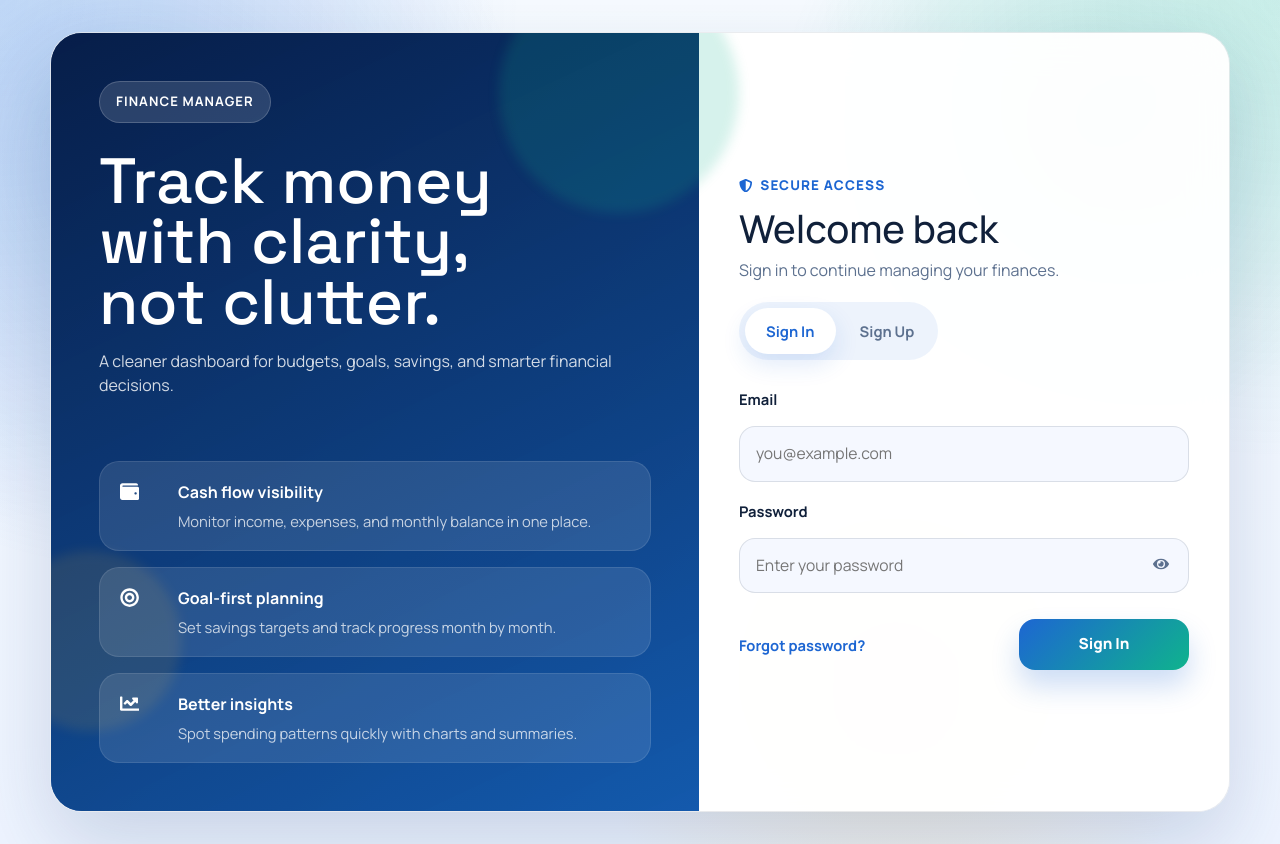
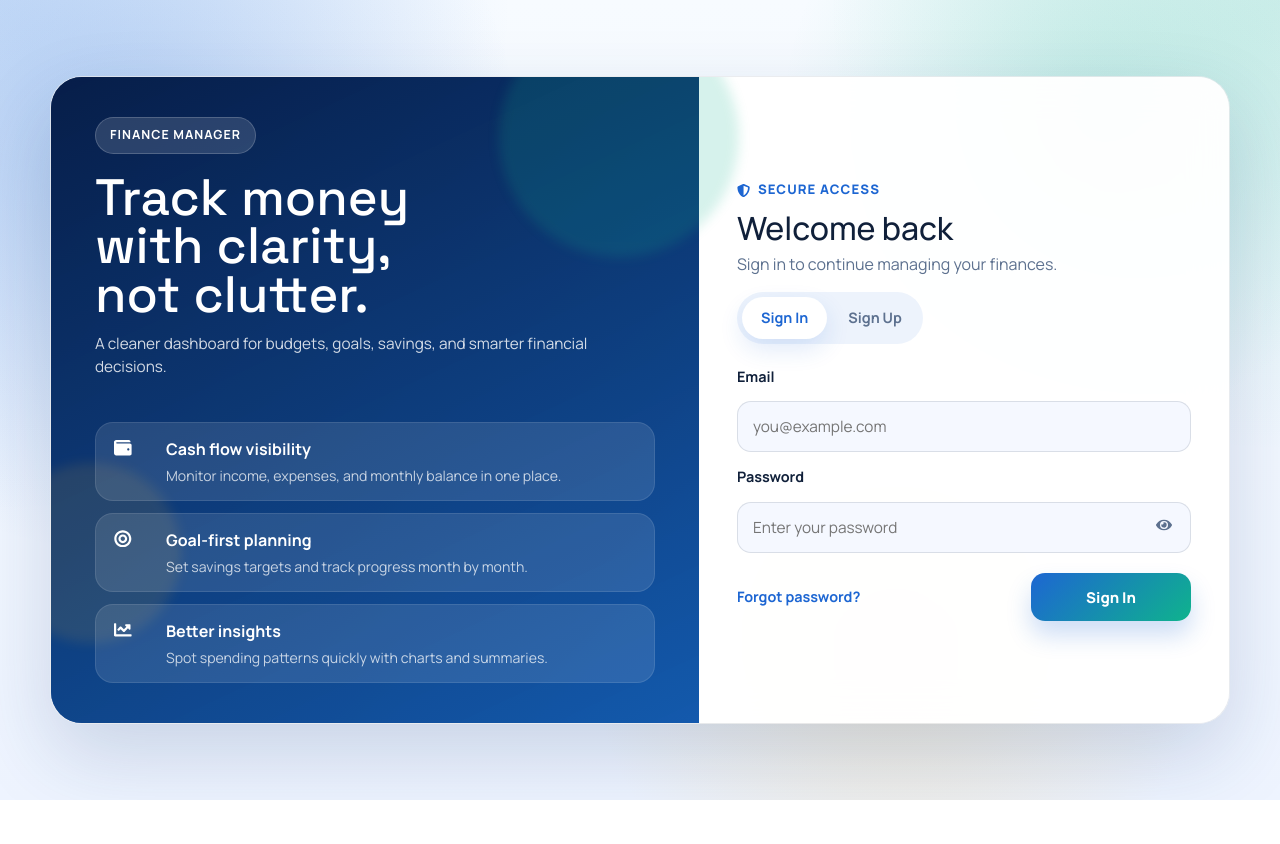
Before and after one commit to Faroouqi/BankingFrontend, a React (Vite) app: page / in a window 1280 px wide. After the commit the page ends 800 px from the top, so only its background shows below. Built offline with nearby package versions, Linux system fonts and the light colour scheme.

Commit message:
Fix Login Issue

```diff
--- a/src/css/Login.css
+++ b/src/css/Login.css
@@ -1,13 +1,17 @@
+/* Login.css */
+
 @import url('https://fonts.googleapis.com/css2?family=Space+Grotesk:wght@500;700&display=swap');
 
+/* ─── Shell ──────────────────────────────────────────────────────────────── */
 .auth-shell {
     position: relative;
-    min-height: 100vh;
-    padding: 32px;
+    height: 100vh;           /* exact viewport height – no scroll */
+    box-sizing: border-box;  /* padding included in the 100vh */
+    padding: 24px;
     display: flex;
     align-items: center;
     justify-content: center;
-    overflow: hidden;
+    overflow: hidden;        /* nothing bleeds out */
 }
 
 .auth-backdrop {
@@ -20,23 +24,25 @@
     pointer-events: none;
 }
 
+/* ─── Layout card ────────────────────────────────────────────────────────── */
 .auth-layout {
     position: relative;
     z-index: 1;
     width: min(1180px, 100%);
-    min-height: 720px;
+    max-height: 100%;        /* never taller than the shell */
+    overflow-y: auto;        /* internal scroll only when screen is very short */
     display: grid;
     grid-template-columns: minmax(300px, 1.1fr) minmax(360px, 0.9fr);
     background: rgba(255, 255, 255, 0.72);
     border: 1px solid rgba(16, 32, 58, 0.08);
     border-radius: 32px;
-    overflow: hidden;
     box-shadow: 0 32px 80px rgba(26, 61, 118, 0.18);
     backdrop-filter: blur(18px);
 }
 
+/* ─── Showcase (left panel) ──────────────────────────────────────────────── */
 .auth-showcase {
-    padding: 48px;
+    padding: 40px 44px;
     color: #ffffff;
     background:
         linear-gradient(155deg, rgba(6, 28, 71, 0.96), rgba(18, 88, 168, 0.88)),
@@ -76,49 +82,49 @@
 
 .auth-brand-pill {
     width: fit-content;
-    padding: 10px 16px;
+    padding: 8px 14px;
     border-radius: 999px;
     background: rgba(255, 255, 255, 0.14);
     border: 1px solid rgba(255, 255, 255, 0.18);
-    font-size: 0.82rem;
+    font-size: 0.78rem;
     font-weight: 700;
     letter-spacing: 0.08em;
     text-transform: uppercase;
 }
 
 .auth-showcase h1 {
-    margin: 28px 0 16px;
+    margin: 20px 0 12px;
     max-width: 11ch;
     font-family: 'Space Grotesk', sans-serif;
-    font-size: clamp(2.8rem, 5vw, 4.6rem);
+    font-size: clamp(2.2rem, 4vw, 3.8rem);
     line-height: 0.95;
 }
 
 .auth-showcase p {
     max-width: 540px;
     color: rgba(255, 255, 255, 0.82);
-    font-size: 1rem;
+    font-size: 0.96rem;
 }
 
 .auth-feature-list {
     display: grid;
-    gap: 16px;
-    margin-top: 48px;
+    gap: 12px;
+    margin-top: 28px;
 }
 
 .auth-feature-card {
     display: grid;
-    grid-template-columns: 44px 1fr;
-    gap: 14px;
-    padding: 18px 20px;
-    border-radius: 20px;
+    grid-template-columns: 40px 1fr;
+    gap: 12px;
+    padding: 14px 18px;
+    border-radius: 18px;
     background: rgba(255, 255, 255, 0.11);
     border: 1px solid rgba(255, 255, 255, 0.1);
 }
 
 .auth-feature-card svg {
     margin-top: 2px;
-    font-size: 1.2rem;
+    font-size: 1.1rem;
 }
 
 .auth-feature-card strong,
@@ -127,13 +133,14 @@
 }
 
 .auth-feature-card span {
-    margin-top: 6px;
-    font-size: 0.92rem;
+    margin-top: 4px;
+    font-size: 0.88rem;
     color: rgba(255, 255, 255, 0.74);
 }
 
+/* ─── Form panel (right) ─────────────────────────────────────────────────── */
 .auth-panel {
-    padding: 42px 40px;
+    padding: 36px 38px;
     background: rgba(255, 255, 255, 0.84);
     display: flex;
     flex-direction: column;
@@ -143,8 +150,8 @@
 .auth-panel-header {
     display: flex;
     flex-direction: column;
-    gap: 20px;
-    margin-bottom: 28px;
+    gap: 16px;
+    margin-bottom: 22px;
 }
 
 .auth-eyebrow {
@@ -152,15 +159,15 @@
     align-items: center;
     gap: 8px;
     color: var(--primary);
-    font-size: 0.84rem;
+    font-size: 0.82rem;
     font-weight: 800;
     text-transform: uppercase;
     letter-spacing: 0.08em;
 }
 
 .auth-panel-header h2 {
-    margin: 10px 0 8px;
-    font-size: clamp(1.9rem, 3vw, 2.5rem);
+    margin: 8px 0 6px;
+    font-size: clamp(1.7rem, 2.5vw, 2.2rem);
     line-height: 1.1;
 }
 
@@ -173,18 +180,18 @@
     width: fit-content;
     display: inline-grid;
     grid-template-columns: repeat(2, 1fr);
-    padding: 6px;
-    gap: 6px;
+    padding: 5px;
+    gap: 5px;
     border-radius: 999px;
     background: rgba(29, 102, 210, 0.08);
 }
 
 .auth-mode-toggle button {
-    padding: 12px 18px;
+    padding: 10px 16px;
     border-radius: 999px;
     background: transparent;
     color: var(--text-muted);
-    font-size: 0.92rem;
+    font-size: 0.9rem;
     font-weight: 700;
     transition: 0.25s ease;
 }
@@ -195,32 +202,34 @@
     box-shadow: 0 10px 24px rgba(29, 102, 210, 0.14);
 }
 
+/* ─── Form elements ──────────────────────────────────────────────────────── */
 .auth-form {
     display: flex;
     flex-direction: column;
-    gap: 18px;
+    gap: 14px;
 }
 
 .auth-field {
     display: flex;
     flex-direction: column;
-    gap: 8px;
+    gap: 6px;
 }
 
 .auth-field label {
-    font-size: 0.92rem;
+    font-size: 0.9rem;
     font-weight: 700;
     color: var(--text-main);
 }
 
 .auth-field input {
     width: 100%;
-    padding: 15px 16px;
-    border-radius: 16px;
+    padding: 13px 15px;
+    border-radius: 14px;
     border: 1px solid rgba(16, 32, 58, 0.12);
     background: rgba(244, 248, 255, 0.9);
     color: var(--text-main);
-    font-size: 0.98rem;
+    font-size: 0.96rem;
+    box-sizing: border-box;
     transition: border-color 0.2s ease, box-shadow 0.2s ease, transform 0.2s ease;
 }
 
@@ -243,19 +252,19 @@
     top: 50%;
     right: 8px;
     transform: translateY(-50%);
-    width: 40px;
-    height: 40px;
-    border-radius: 12px;
+    width: 38px;
+    height: 38px;
+    border-radius: 10px;
     background: transparent;
     color: var(--text-muted);
 }
 
 .auth-otp-note {
-    padding: 14px 16px;
-    border-radius: 16px;
+    padding: 12px 14px;
+    border-radius: 14px;
     background: rgba(29, 102, 210, 0.08);
     color: var(--text-main);
-    font-size: 0.94rem;
+    font-size: 0.92rem;
 }
 
 .auth-inline-actions,
@@ -263,17 +272,17 @@
     display: flex;
     align-items: center;
     justify-content: space-between;
-    gap: 12px;
-    margin-top: 8px;
+    gap: 10px;
+    margin-top: 6px;
     flex-wrap: wrap;
 }
 
 .auth-primary-btn,
 .auth-secondary-btn {
-    min-width: 170px;
-    padding: 14px 20px;
-    border-radius: 16px;
-    font-size: 0.95rem;
+    min-width: 160px;
+    padding: 13px 18px;
+    border-radius: 14px;
+    font-size: 0.93rem;
     font-weight: 800;
     transition: transform 0.2s ease, box-shadow 0.2s ease, background 0.2s ease;
 }
@@ -281,7 +290,7 @@
 .auth-primary-btn {
     background: linear-gradient(135deg, #1d66d2, #0fb38d);
     color: #ffffff;
-    box-shadow: 0 16px 28px rgba(29, 102, 210, 0.22);
+    box-shadow: 0 14px 24px rgba(29, 102, 210, 0.22);
 }
 
 .auth-primary-btn:hover:not(:disabled) {
@@ -303,15 +312,15 @@
     background: transparent;
     color: var(--primary);
     padding: 0;
-    font-size: 0.92rem;
+    font-size: 0.9rem;
     font-weight: 700;
 }
 
 .auth-message {
     margin: 0;
-    padding: 12px 14px;
-    border-radius: 14px;
-    font-size: 0.92rem;
+    padding: 10px 13px;
+    border-radius: 12px;
+    font-size: 0.9rem;
 }
 
 .auth-message.error {
@@ -324,33 +333,40 @@
     background: rgba(15, 179, 141, 0.12);
 }
 
+/* ─── Responsive ─────────────────────────────────────────────────────────── */
 @media (max-width: 1040px) {
     .auth-layout {
         grid-template-columns: 1fr;
+        overflow-y: auto;
     }
 
     .auth-showcase {
-        min-height: 320px;
+        min-height: 280px;
     }
 }
 
 @media (max-width: 720px) {
     .auth-shell {
-        padding: 16px;
+        padding: 12px;
+        align-items: flex-start;  /* allow natural stacking on phones */
+        overflow-y: auto;         /* phone scroll on the shell itself */
+        height: auto;
+        min-height: 100vh;
     }
 
     .auth-layout {
         min-height: auto;
-        border-radius: 24px;
+        border-radius: 20px;
+        max-height: none;
     }
 
     .auth-showcase,
     .auth-panel {
-        padding: 28px 22px;
+        padding: 24px 20px;
     }
 
     .auth-panel-header h2 {
-        font-size: 1.9rem;
+        font-size: 1.75rem;
     }
 
     .auth-primary-btn,
```
